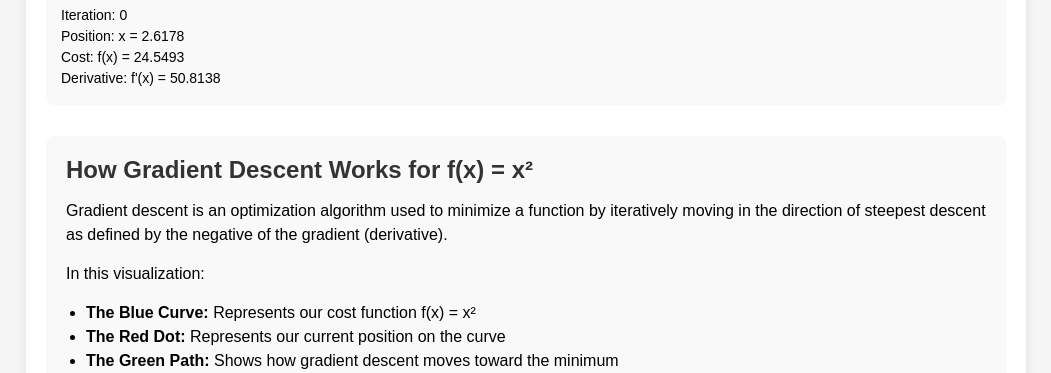
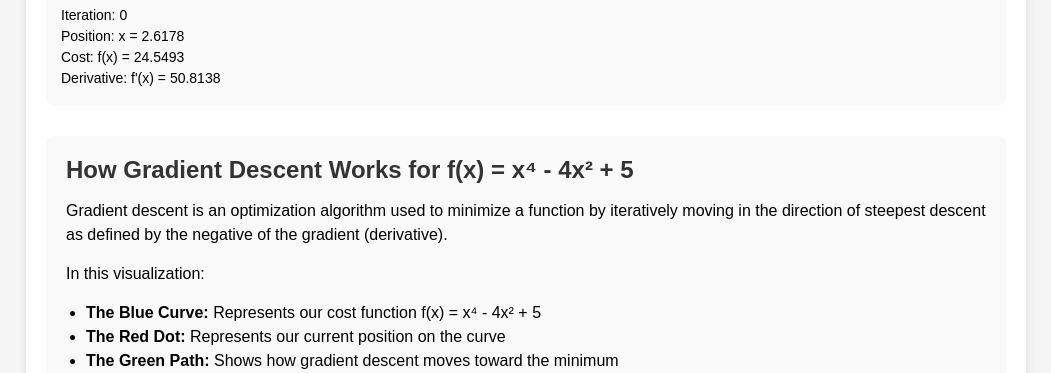
Before and after one commit to shosseini811/gradient-descent-visualization, a plain HTML site: page index.html in a window 1280 px wide. Shown: the part 771-1144 px from the top of the page, without its empty margins (114-1165 px from the left). Drawn offline with Linux system fonts and the light colour scheme.

Commit message:
Update explanation to match current function

```diff
--- a/index.html
+++ b/index.html
@@ -44,11 +44,11 @@
         </div>
 
         <div class="explanation">
-            <h2>How Gradient Descent Works for f(x) = x²</h2>
+            <h2>How Gradient Descent Works for f(x) = x⁴ - 4x² + 5</h2>
             <p>Gradient descent is an optimization algorithm used to minimize a function by iteratively moving in the direction of steepest descent as defined by the negative of the gradient (derivative).</p>
             <p>In this visualization:</p>
             <ul>
-                <li><strong>The Blue Curve:</strong> Represents our cost function f(x) = x²</li>
+                <li><strong>The Blue Curve:</strong> Represents our cost function f(x) = x⁴ - 4x² + 5</li>
                 <li><strong>The Red Dot:</strong> Represents our current position on the curve</li>
                 <li><strong>The Green Path:</strong> Shows how gradient descent moves toward the minimum</li>
                 <li><strong>The Purple Lines:</strong> Show the tangent lines at each point</li>
```
